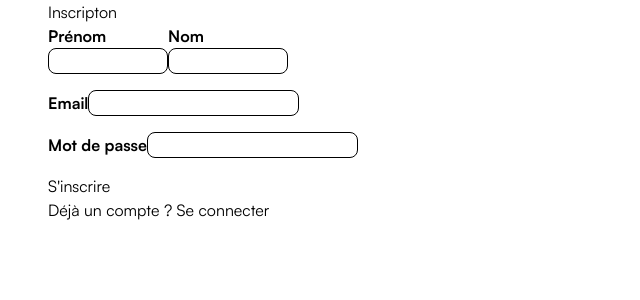
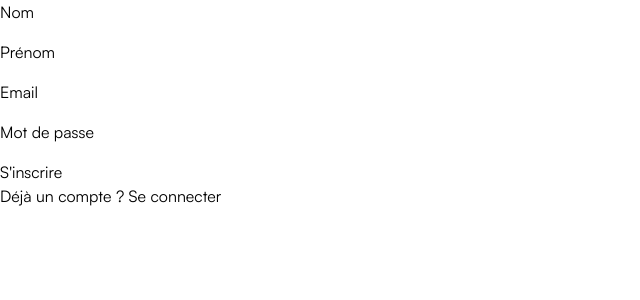
Before and after one commit to valentinbgt/sae401, a Nuxt app: page /compte/inscription in a window 1280 px wide. Shown: the top 300 px of the page, without its empty margins (0-640 px from the left). Built offline with nearby package versions, Linux system fonts and the light colour scheme.

Commit message:
Mise en ^page fini sur ordinateur
Page donnextiàn fini sur ordinateur

```diff
--- a/app.vue
+++ b/app.vue
@@ -13,7 +13,7 @@ const hideNavMenu = noNavRoutes.includes(route.path)
         <template v-if="!hideNavMenu">
           <NavMenu />
         </template>
-        <div class="mx-12 w-full">
+        <div class="w-full">
           <NuxtPage />
         </div>
       </div>
--- a/assets/css/main.css
+++ b/assets/css/main.css
@@ -18,4 +18,5 @@
 
 html, body {
   font-family: 'Satoshi', sans-serif;
+
 }
--- a/components/LoginForm.vue
+++ b/components/LoginForm.vue
@@ -1,19 +1,25 @@
 <template>
   <form @submit.prevent="submitLogin" class="w-full">
-    <div class="space-y-4">
+    <div class="p-4">
       <div>
-        <label for="email">Adresse universitaire
+        <label class="block text-gray-700 mb-1" for="email">Adresse universitaire
         </label>
-        <input type="email" id="email" v-model="formData.email" required />
+        <br>
+        <input type="email"
+        id="email"
+        v-model="formData.email"
+        required
+        class="w-full px-4 py-2 border rounded-lg mb-4"/>
       </div>
 
       <div>
-        <label for="password" c>Mot de passe</label>
+        <label for="password" class="block text-gray-700 mb-1">Mot de passe</label>
         <input
           type="password"
           id="password"
           v-model="formData.password"
           required
+          class="w-full px-4 py-2 border rounded-lg mb-4"
         />
       </div>
 
@@ -21,11 +27,11 @@
         {{ error }}
       </div>
 
-      <button class="bg-indigo-500 text-white pw-auto"   type="submit" :disabled="loading">
+      <button class="w-full bg-indigo-500 text-white py-3 rounded-lg hover:bg-indigo-600"   type="submit" :disabled="loading">
         {{ loading ? "Connexion en cours..." : "Se connecter" }}
       </button>
     </div>
-    <div>Vous n’avez pas de compte ? <NuxtLink to="inscription">Créer un compte</NuxtLink></div>
+    <div class="p-4">Vous n’avez pas de compte ? <NuxtLink  class="underline text-indigo-500 font-semibold" to="inscription">Créer un compte</NuxtLink></div>
   </form>
 </template>
 
--- a/components/SignupForm.vue
+++ b/components/SignupForm.vue
@@ -1,43 +1,32 @@
 <template>
-  <h2>Inscripton</h2>
   <form @submit.prevent="submitSignup" class="w-full">
     <div class="space-y-4">
-
-      <div class="flex">
-        <div class="flex flex-col w-30" >
-          <label class="font-bold" for="prenom">Prénom</label>
-          <input class="border rounded-lg" type="text" id="prenom" v-model="formData.prenom" required />
-        </div>
-
-        <div class="flex flex-col w-30">
-          <label class="font-bold" for="nom">Nom</label>
-          <input class="border rounded-lg" type="text" id="nom" v-model="formData.nom" required />
-        </div>
+      <div>
+        <label for="nom">Nom</label>
+        <input type="text" id="nom" v-model="formData.nom" required />
       </div>
 
       <div>
-        <label class="font-bold" for="email">Email</label>
-        <input class="border rounded-lg" type="email" id="email" v-model="formData.email" required />
+        <label for="prenom">Prénom</label>
+        <input type="text" id="prenom" v-model="formData.prenom" required />
       </div>
 
       <div>
-        <label class="font-bold" for="password">Mot de passe</label>
+        <label for="email">Email</label>
+        <input type="email" id="email" v-model="formData.email" required />
+      </div>
+
+      <div>
+        <label for="password">Mot de passe</label>
         <input
-            type="password"
-            id="password"
-            v-model="formData.password"
-            required
-            class="border rounded-lg"
+          type="password"
+          id="password"
+          v-model="formData.password"
+          required
         />
       </div>
 
-      <div v-if="error" class="text-red-500">
-        {{ error }}
-      </div>
-
-      <button type="submit" :disabled="loading">
-        {{ loading ? "Inscription en cours..." : "S'inscrire" }}
-      </button>
+      <button type="submit">S'inscrire</button>
     </div>
     <div>Déjà un compte ? <NuxtLink to="connexion">Se connecter</NuxtLink></div>
   </form>
@@ -45,10 +34,6 @@
 
 <script setup>
 import { ref } from "vue";
-import { useAuthStore } from "~/stores/auth";
-
-const authStore = useAuthStore();
-const router = useRouter();
 
 const formData = ref({
   nom: "",
@@ -57,34 +42,15 @@ const formData = ref({
   password: "",
 });
 
-const loading = ref(false);
-const error = ref("");
-
 const submitSignup = async () => {
-  loading.value = true;
-  error.value = "";
-
   try {
     const response = await $fetch("/api/auth/signup", {
       method: "POST",
       body: formData.value,
     });
-
-    if (response?.status == "success") {
-      const success = await authStore.login(formData.value);
-
-      if (success) {
-        router.push("/");
-      } else {
-        router.push("/compte/connexion");
-      }
-    } else {
-      error.value = "Echec de l'inscription";
-    }
+    console.log("Inscription réussie:", response);
   } catch (error) {
-    error.value = "Une erreur s'est produite lors de l'inscription";
-  } finally {
-    loading.value = false;
+    console.error("Erreur lors de l'inscription:", error);
   }
 };
 </script>
--- a/pages/compte/connexion.vue
+++ b/pages/compte/connexion.vue
@@ -1,27 +1,22 @@
 <template>
+  <div class="flex max-w-[1920px]  h-screen">
+    <!-- Section Gauche: Formulaire -->
+    <div class="w-1/2 flex flex-col justify-center items-center p-12">
+      <p class="text-8xl font-bold mb-2 text-center">Bienvenue</p>
+      <p class="text-gray-600 mb-6 text-center">
+        Entrez votre Adresse mail universitaire
+      </p>
+      <LoginForm />
+    </div>
 
+    <!-- Section Droite: Background & Logo -->
+    <div class="w-1/2 relative flex items-center justify-center bg-indigo-500">
 
-  <div class="absolute z-10 bottom-9 right-5 ">
-    <img
-      src="../../assets/images/logo_agenda.svg"
-      alt="logo-agenda"
-      class="w-100 bottom-9"
-    />
+      <img
+        src="../../assets/images/logo_agenda.svg"
+        alt="logo-agenda"
+        class="absolute bottom-0 right-0 w-[40%] max-w-[1000px] "
+      />
+    </div>
   </div>
-
-
-
-
-  <div class="flex flex-col items-center justify-center ">
-    <p class="font-bold text-7xl">Bienvenue </p>
-    <p>
-      Entrez votre Adresse mail universitaire
-    </p>
-  </div>
-  <div class="">
-    <LoginForm />
-  </div>
-
-
-
 </template>
```
